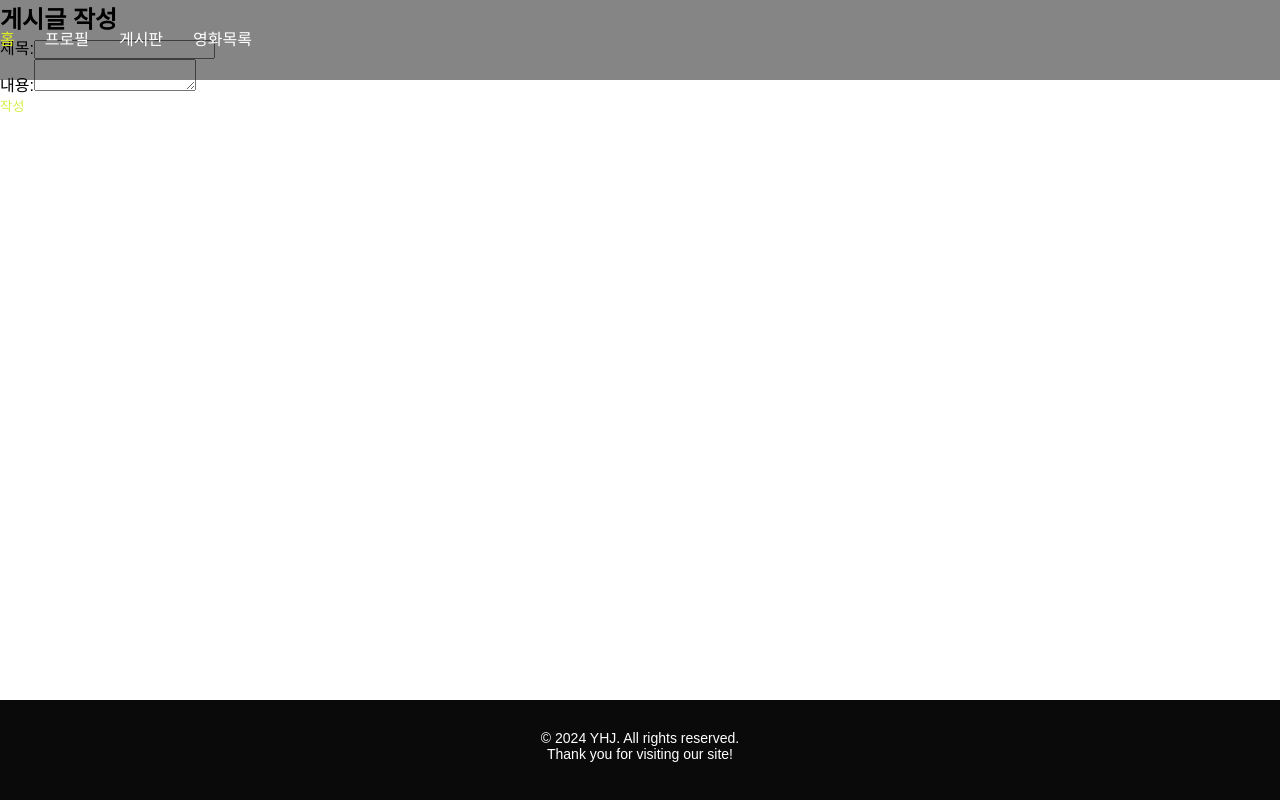
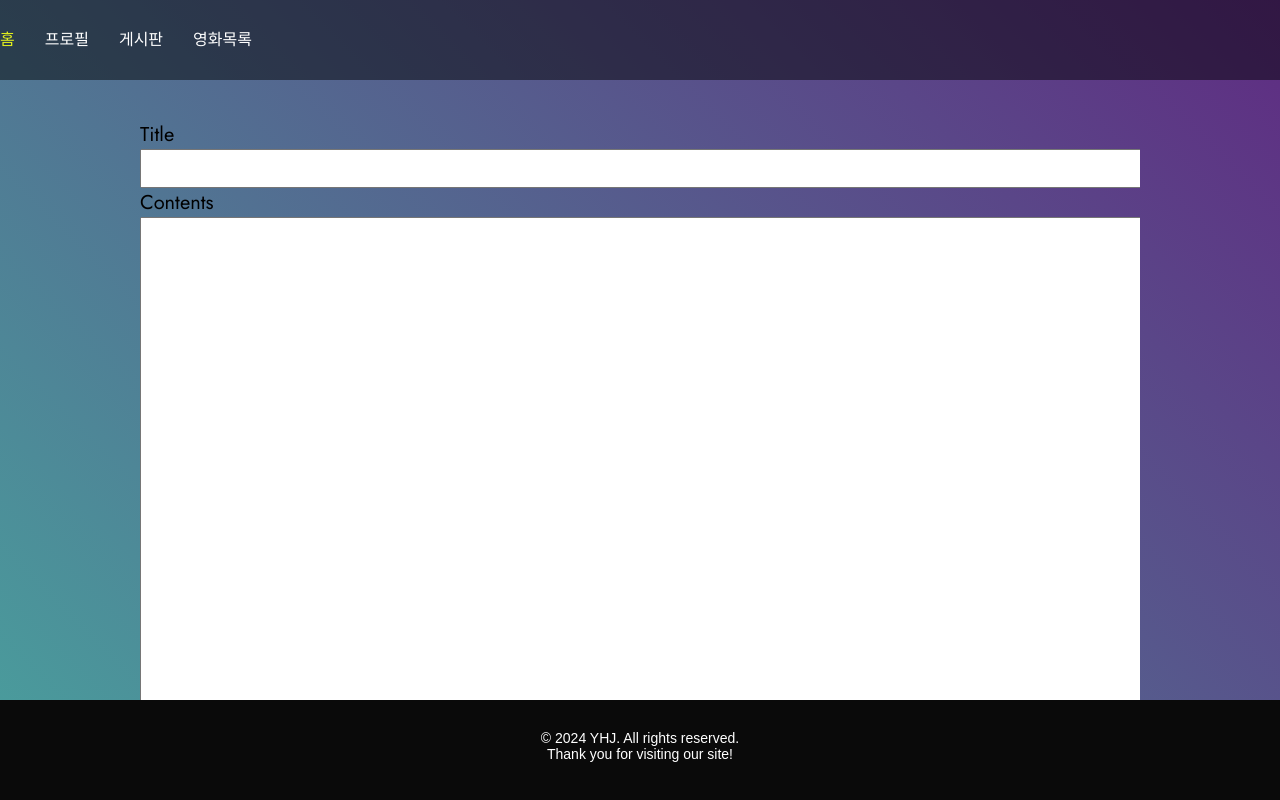
Before and after one commit to yanghj313/react-practice, a React (Create React App) app: page /write in a window 1280 px wide. Built offline with nearby package versions, Linux system fonts and the light colour scheme; a web font is replaced by a local one.

Commit message:
[update] 게시판 글쓰기 css 수정

```diff
--- a/src/components/BoardWrite.js
+++ b/src/components/BoardWrite.js
@@ -40,11 +40,11 @@ const BoardWrite = () => {
   };
 
   return (
-    <div>
-      <h2>게시글 작성</h2>
+    <div class="contents">
+    <div id="detail_wrap">
       <form onSubmit={handleSubmit}>
         <div>
-          <label>제목:</label>
+          <label>Title</label>
           <input
             type="text"
             value={title}
@@ -53,15 +53,16 @@ const BoardWrite = () => {
           />
         </div>
         <div>
-          <label>내용:</label>
+          <label>Contents</label>
           <textarea
             value={body}
             onChange={(e) => setBody(e.target.value)}
             required
           ></textarea>
         </div>
-        <button type="submit">작성</button>
+        <button type="submit"><i className="fas fa-pen" style={{ marginRight: '8px' }}></i>Write</button>
       </form>
+    </div>
     </div>
   );
 };
--- a/src/css/BoardWrite.css
+++ b/src/css/BoardWrite.css
@@ -0,0 +1,39 @@
+#detail_wrap {
+    padding: 120px 0 30px;
+    margin: 0 auto;
+    width: 1000px;
+  }
+
+  #detail_wrap input,  #detail_wrap textarea{
+    width:100%;
+  }
+  #detail_wrap input{
+    padding: 10px;
+  }
+  #detail_wrap textarea{
+    height: 500px;
+  }
+
+  #detail_wrap label {
+    font-family: "Jost", sans-serif;
+    font-size: 20px;
+    padding: 10px 0;
+  }
+
+  #detail_wrap p {
+    font-size: 16px;
+    padding: 30px 0;
+  }
+
+  #detail_wrap button {
+    text-align: center;
+    padding: 10px;
+    width: 30%;
+    margin: 0 auto;
+    background: #fff;
+    color: blueviolet;
+    display: flex;
+    align-items: center;
+    justify-content: center;
+    margin-top: 20px !important;
+  }
```
